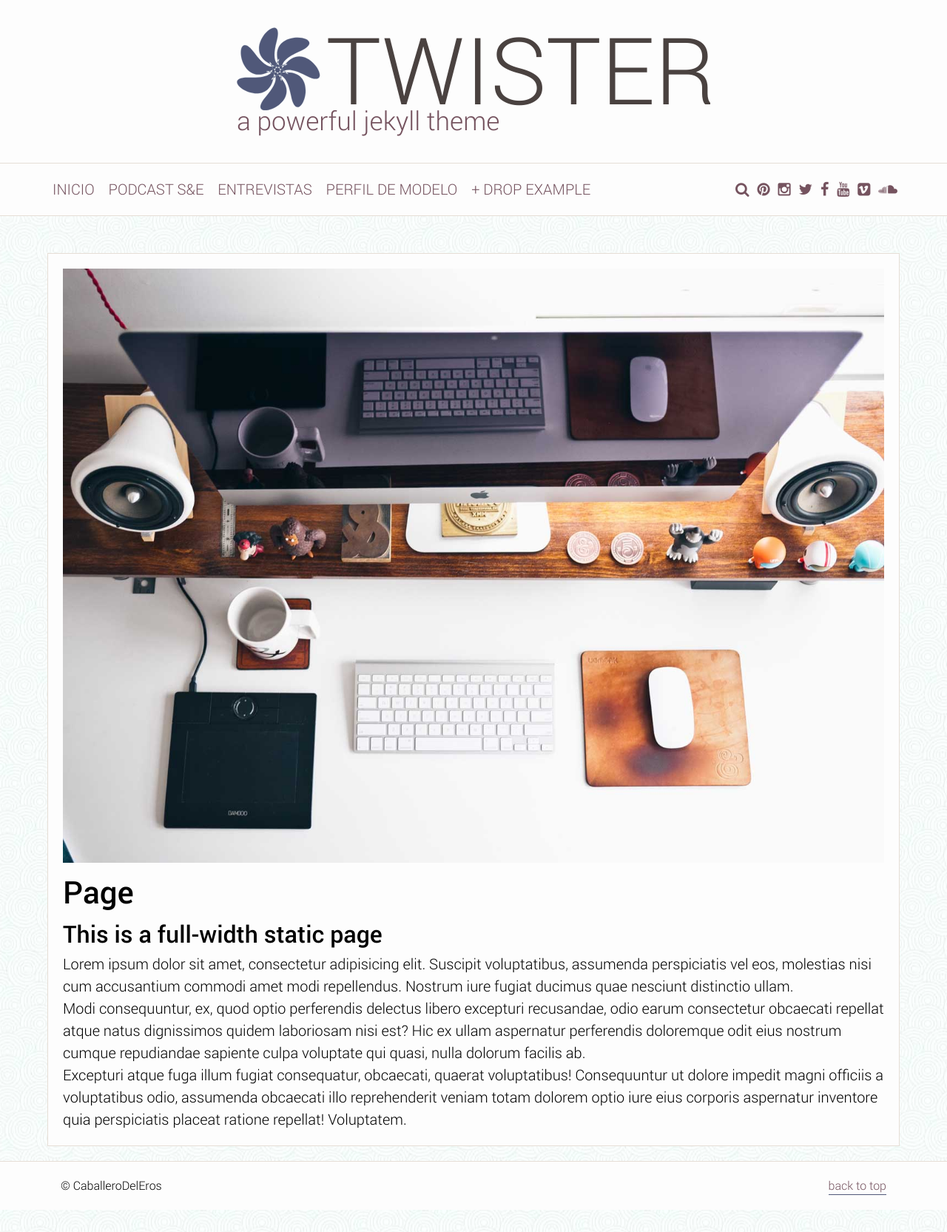
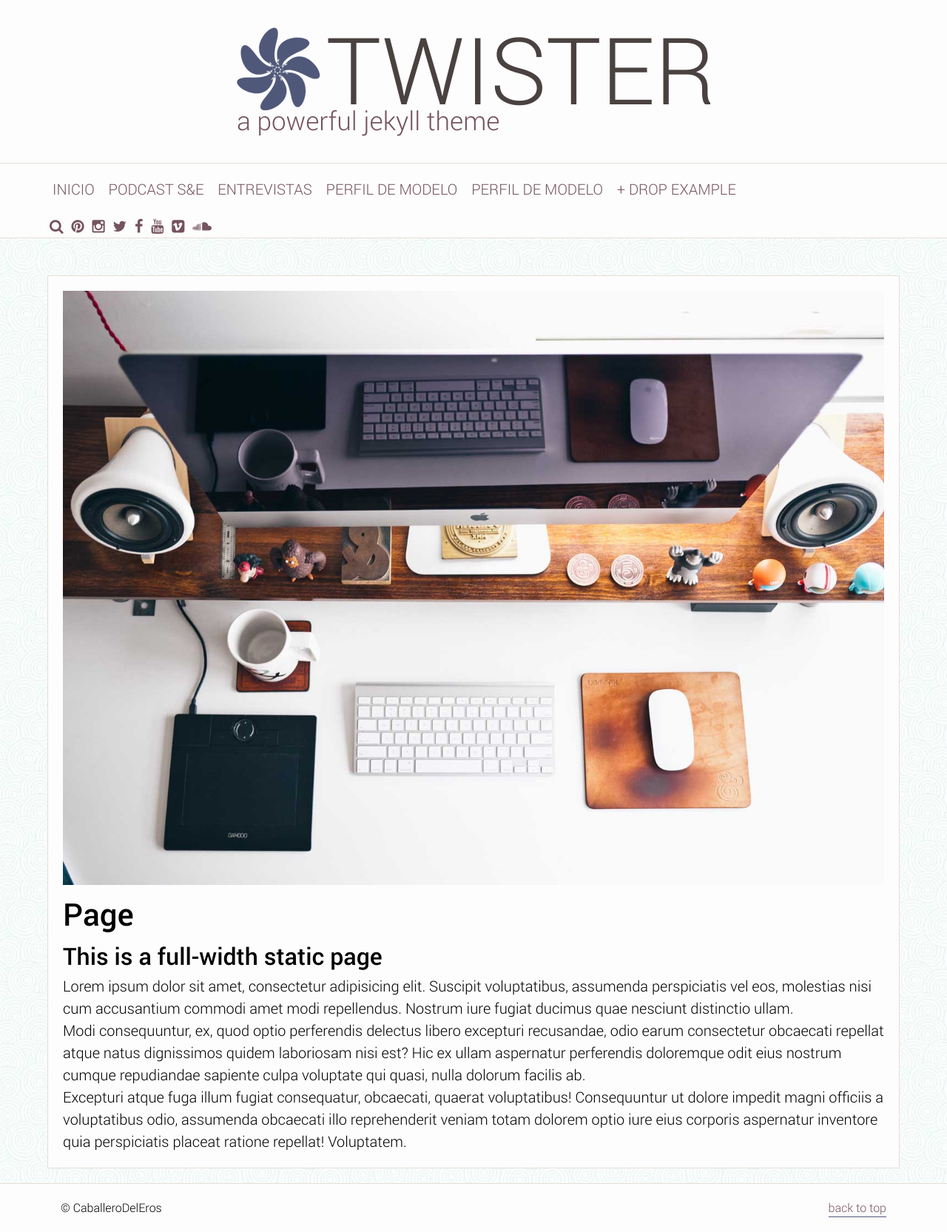
Before and after one commit to Caballerodeleros/-Caballerodeleros.github.io, a Jekyll site: the page built from page-full/index.md, in a window 1280 px wide. Shown: the whole page at 74% size. Built offline with Jekyll 4.4.1, drawn with Linux system fonts in a browser that asks for light colours.

Commit message:
Update nav.html

```diff
--- a/_includes/nav.html
+++ b/_includes/nav.html
@@ -11,6 +11,9 @@
                 </li>
                 <li>
                     <a href="{{ site.baseurl | replace: '//', '/' }}/archive">Entrevistas</a>
+                </li>
+                <li>
+                    <a href="{{https://es.pornhub.com/model/caballero-del-eros}}">Perfil De Modelo</a>
                 </li>
                 <li>
                     <a href="{{https://es.pornhub.com/model/caballero-del-eros}}/typography">Perfil De Modelo</a>
```
